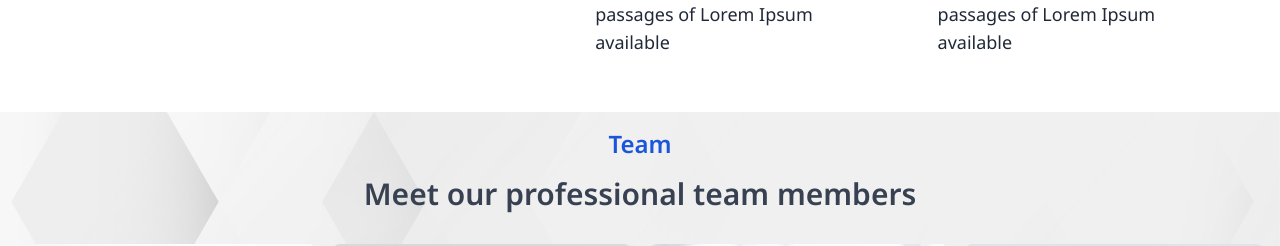
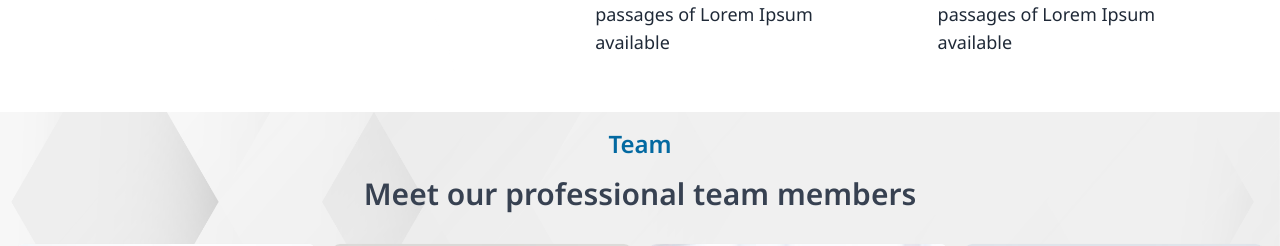
Before and after one commit to semet/nexy, a Next.js app: page / in a window 1280 px wide. Shown: the part 2000-2246 px from the top of the page. Built offline with nearby package versions, Linux system fonts and the light colour scheme.

Commit message:
change font color

```diff
--- a/components/home/TeamSection.tsx
+++ b/components/home/TeamSection.tsx
@@ -30,7 +30,7 @@
 			style={{ backgroundImage: "url('/images/bg/shape.png')" }}
 		>
 			<div className="text-center">
-				<h1 className="text-2xl font-semibold text-blue-700">Team</h1>
+				<h1 className="text-2xl font-semibold text-sky-700">Team</h1>
 				<h2 className="text-3xl font-semibold text-gray-700 my-4">
 					Meet our professional team members
 				</h2>
```
